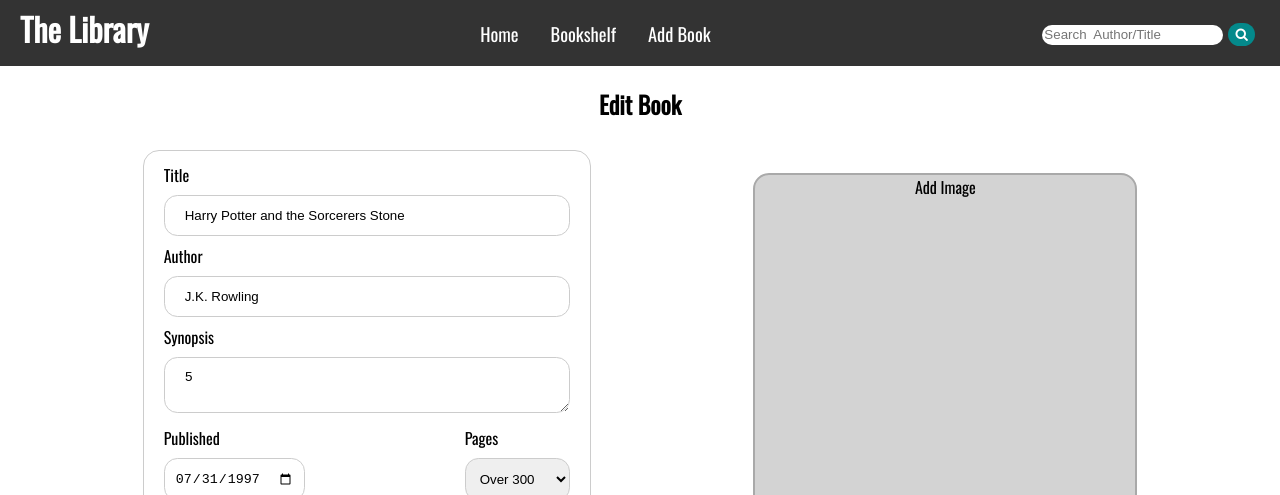
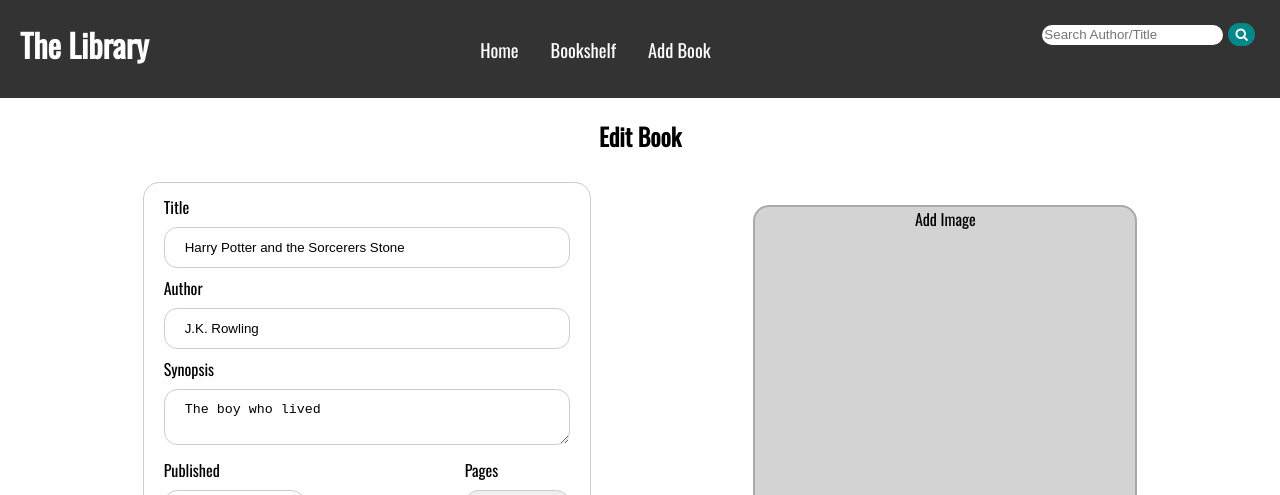
Before and after one commit to samanthagunn/libraryproject, a React (Create React App) app in the folder assets/: page /Edit/1 in a window 1280 px wide. Shown: the top 495 px of the page. Built offline with nearby package versions, Linux system fonts and the light colour scheme; data requests are answered from the project's data file; the HTML template or start-up script is replaced by a standard one; a web font is replaced by a local one.

Commit message:
Creating a backup point for the search bar, still in progress

```diff
--- a/assets/src/App.jsx
+++ b/assets/src/App.jsx
@@ -8,12 +8,14 @@
 import Details from './pages/Details';
 import Edit from './pages/Edit';
 import SearchPage from './components/SearchResults';
+import ErrorBoundry from './ErrorBoundary';
 
 
 
 const App = () => {
 
     return (
+      <ErrorBoundry>
       <Router >
       <Header />
       <Switch>
@@ -28,6 +30,7 @@
 
       <Footer />
       </Router>
+      </ErrorBoundry>
     )
 
 }
--- a/assets/src/ErrorBoundary.jsx
+++ b/assets/src/ErrorBoundary.jsx
@@ -17,7 +17,14 @@
 
   render() {
     if (this.state.error) {
-      return <h1>Error in child component</h1>;
+      return <>
+      <h1>Bullocks, we have a problem!</h1>
+      <img
+      src="https://pa1.narvii.com/6171/d9cbe8f811580bdafdb4a1b8c7f3917b9539f1ef_hq.gif"
+      width="100%"
+      alt="Finnigan Explosion"
+      />
+      </>
     }
 
     return this.props.children;
--- a/assets/src/components/Bookform.jsx
+++ b/assets/src/components/Bookform.jsx
@@ -29,6 +29,8 @@
             setRating(0)
             setPubdate('')
             e.target.reset();
+            alert("Book successfully added!")
+
         }
         if (!isValid) {
             alert("Unable to add book, please try again")
--- a/assets/src/components/EditBookform.jsx
+++ b/assets/src/components/EditBookform.jsx
@@ -9,7 +9,7 @@
     const [id] = useState(props.book.id)
     const [title, setTitle] = useState(props.book.title)
     const [author, setAuthor] = useState(props.book.author)
-    const [synopsis, setSynopsis] = useState(props.book.rating)
+    const [synopsis, setSynopsis] = useState(props.book.synopsis)
     const [pubdate, setPubdate] = useState(props.book.pubdate)
     const [pages, setPages] = useState(props.book.pages)
     const [rating, setRating] = useState(props.book.rating);
@@ -23,11 +23,7 @@
 
     };
 
-    const deleteBook = ((e) => {
-        e.preventDefault()
-        Axios.delete(`${bookApi}/${id}`)
-            .then(res => console.log(res.data));
-    });
+
     const onRatingChange = val => {
         setRating(val);
     };
@@ -110,7 +106,7 @@
                     <label htmlFor="book-cover">Add Image</label>
 
                     <input type="file" id="book-cover" name="book-cover" accept="image/png, image/jpeg" />
-                    <br /> <button id="delete" onClick={(e) => e.target.deleteBook}>Delete Book</button>
+                    <br /> <button id="delete" onClick={() => props.deleteBook(props.book.id)}>Delete Book</button>
                 </div>
             </section>
         </main>
--- a/assets/src/components/Search/SearchBox.jsx
+++ b/assets/src/components/Search/SearchBox.jsx
@@ -1,29 +1,74 @@
 import React, { useState, useEffect } from 'react';
+import { useHistory } from "react-router-dom";
+import axios from 'axios';
+import { getAllBooks } from '/assets/src/utils/api';
 
 
 
+const SearchBox = () => {
+
+    const [books, setBooks] = useState([]);
+    let history = useHistory();
 
 
 
-const SearchBox = (props) => {
+    let searchTerm = (titleAuthor) => {
+        axios.get(`http://localhost:3000/books`)
+            .then(({ data: books }) => setBooks(books))
+            .then((books) => {
+                return sortBooks(books, titleAuthor)
+            })
+            .then((books) => setBooks(books));
+        let sortBooks = (bookData, titleAuthor) => {
+            let regex = RegExp(`^${titleAuthor}`, "i");
+            return bookData.filter(
+                (book) => regex.test(book.author) || regex.test(book.title)
+            );
+        };
+    };
 
 
     return (
         <div className="mainnav__search">
-            <form >
-                <input className="mainnav__search--box" type="search"
-                    placeholder={"Search  Author/Title"}
-                    value={props.searchTerm}
-                    onChange={props.handleChange}
 
-                />
-                <button className="mainnav__search--button"
-                    onClick={(e)=>props.handleChange} value="search"
-                    type="submit"><i className="fa fa-search"></i></button>
 
-            </form>
+            <input className="mainnav__search--box" type="search"
+                placeholder={"Search Author/Title"}
+                onChange={(e) => {
+                    if (e.target.value !== "") {
+                        searchTerm(e.target.value);
+                    } else {
+                        setBooks([]);
+                    }
+                }}
+
+            />
+            <button className="mainnav__search--button"
+                onClick={e => setSearchTerm(e.target.value)} value="search"
+                type="submit"><i className="fa fa-search"></i></button>
+
+
+
+            <ul className="mainnav__search--dropdown" id="search-results">
+                {books.map((book, key) => {
+                    return (
+                        <button
+                            id="result"
+                            className="mainnav__search--droplist"
+                            key={key}
+                            onClick={() => { history.push(`/details/${book.id}-${book.title}`) }}
+                        >
+                            <p className="mainnav__search--droplistitem">
+                                {(book.title)},&nbsp;
+                    {(book.author)}
+                            </p>
+                        </button>
+                    );
+                })}
+            </ul>
+
         </div>
-    )
+    );
 };
 
 export default SearchBox;
--- a/assets/src/pages/Edit.jsx
+++ b/assets/src/pages/Edit.jsx
@@ -1,9 +1,8 @@
-import React, {useEffect, useState} from 'react';
-import { useHistory} from 'react-router-dom';
+import React, { useEffect, useState } from 'react';
 import EditBookForm from '../components/EditBookform';
 import axios from "axios";
 
-const Edit = ({match}) => {
+const Edit = ({ match, history }) => {
     const {
         params: { id },
     } = match;
@@ -12,7 +11,16 @@
 
     const bookApi = `http://localhost:3000/books/`;
 
-    useEffect(()=> {
+    const deleteBook = ((id) => {
+        axios.delete(`${bookApi}/${id}`)
+            .then(res => console.log(res.data))
+            .then(alert("Book has been deleted"))
+            .then(() => {
+                history.push('/bookshelf');
+              });
+    });
+
+    useEffect(() => {
         axios.get(`${bookApi}/${id}`)
             .then(({ data: books }) => setBook(books))
             .catch((err) => console.log(err));
@@ -23,44 +31,8 @@
         <main>
             <h2> Edit Book</h2>
             <section className="add-book">
-        {book && <EditBookForm key={id} book={book} />}
-            {/* <form >
-                <fieldset>
-                    <label htmlFor="title"> Title </label> <span><input type= "text" id="title" name="title" /></span><br />
-                    <label htmlFor="author">Author</label><span> <input type ="text" id="author" name="author" /></span><br />
-                    <label htmlFor="synopsis">Synopsis</label><span> <textarea type ="comment" id="synopsis" name="synopsis"></textarea></span><br />
-                <div className="book-drop">
-                <div className="book-drop__pubdate">
-                <label  htmlFor="published">Published</label> <span><input type ="date" id="pubdate" name="pubdate" /></span>
-            </div>
-            <div className="book-drop__pages">
-                <label  htmlFor="pages">Pages</label>
-                <select  name="pages">
-                    <option value="under100">Under 100</option>
-                    <option value="100-300">100-300</option>
-                    <option value="over300">Over 300</option>
-                </select>
-            </div>
-            </div><br />
-                <label htmlFor="rating">Star Rating</label>
-                <span className="fa fa-star checked"></span>
-                <span className="fa fa-star checked"></span>
-                <span className="fa fa-star checked"></span>
-                <span className="fa fa-star"></span>
-                <span className="fa fa-star"></span><br /><br />
-                <br />
+                {book && <EditBookForm key={id} book={book} deleteBook={deleteBook} />}
 
-                <div className="formbuttons"><button type ="submit">Submit</button> <button type="reset">Cancel</button></div>
-            </fieldset>
-            </form>
-            <div className="book-cover">
-
-                <label htmlFor="book-cover">Add Image</label><br />
-
-                <input type="file" id="book-cover" name="book-cover" accept="image/png, image/jpeg" />
-                <br /><button id="delete">Delete Book</button>
-            </div>
-     */}
             </section>
         </main>
     );
--- a/books.json
+++ b/books.json
@@ -28,20 +28,6 @@
       "rating": 4
     },
     {
-      "id": 4,
-      "title": "Fantastic Beasts",
-      "author": "J.K. Rowling",
-      "pubdate": "November 18, 2016",
-      "pages": 304
-    },
-    {
-      "id": 5,
-      "title": "Fantastic Beasts and Where to Find Them",
-      "author": "J.K. Rowling",
-      "pubdate": "November 18, 2016",
-      "pages": 304
-    },
-    {
       "title": "A Lion Among Men",
       "author": "Gregory Maguire",
       "synopsis": "A lion find his roar!",
@@ -58,6 +44,15 @@
       "pages": "over300",
       "rating": 3,
       "id": 7
+    },
+    {
+      "title": "test title",
+      "author": "asdfsfd",
+      "synopsis": "",
+      "pubdate": "",
+      "pages": "",
+      "rating": 0,
+      "id": 8
     }
   ]
 }
```
Also changed, not shown: assets/src/components/Search/Search.jsx (+4 -5 lines), 1 other file (tests, documents, lock files or other folders). Lines whose indentation alone changed are shown as unchanged.
